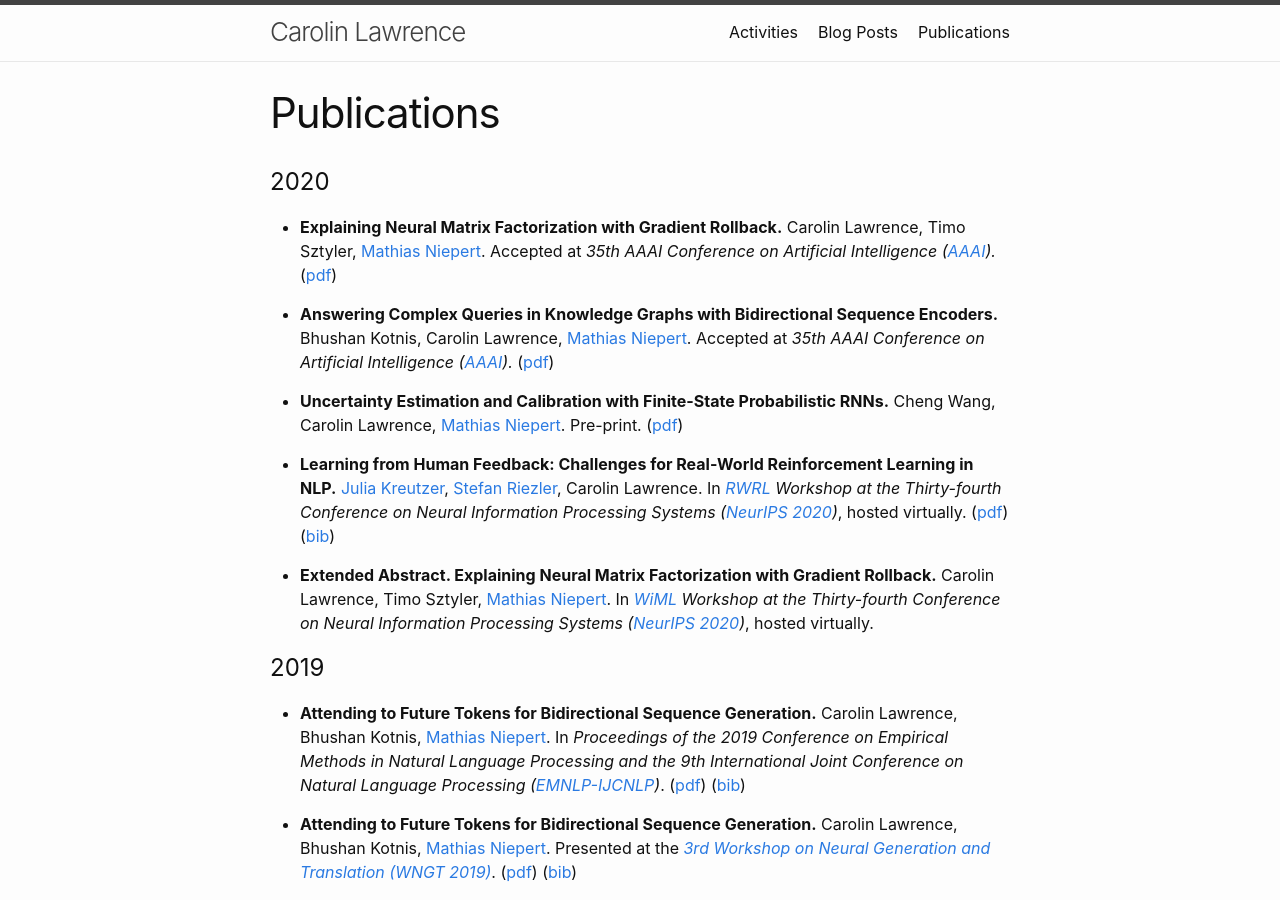
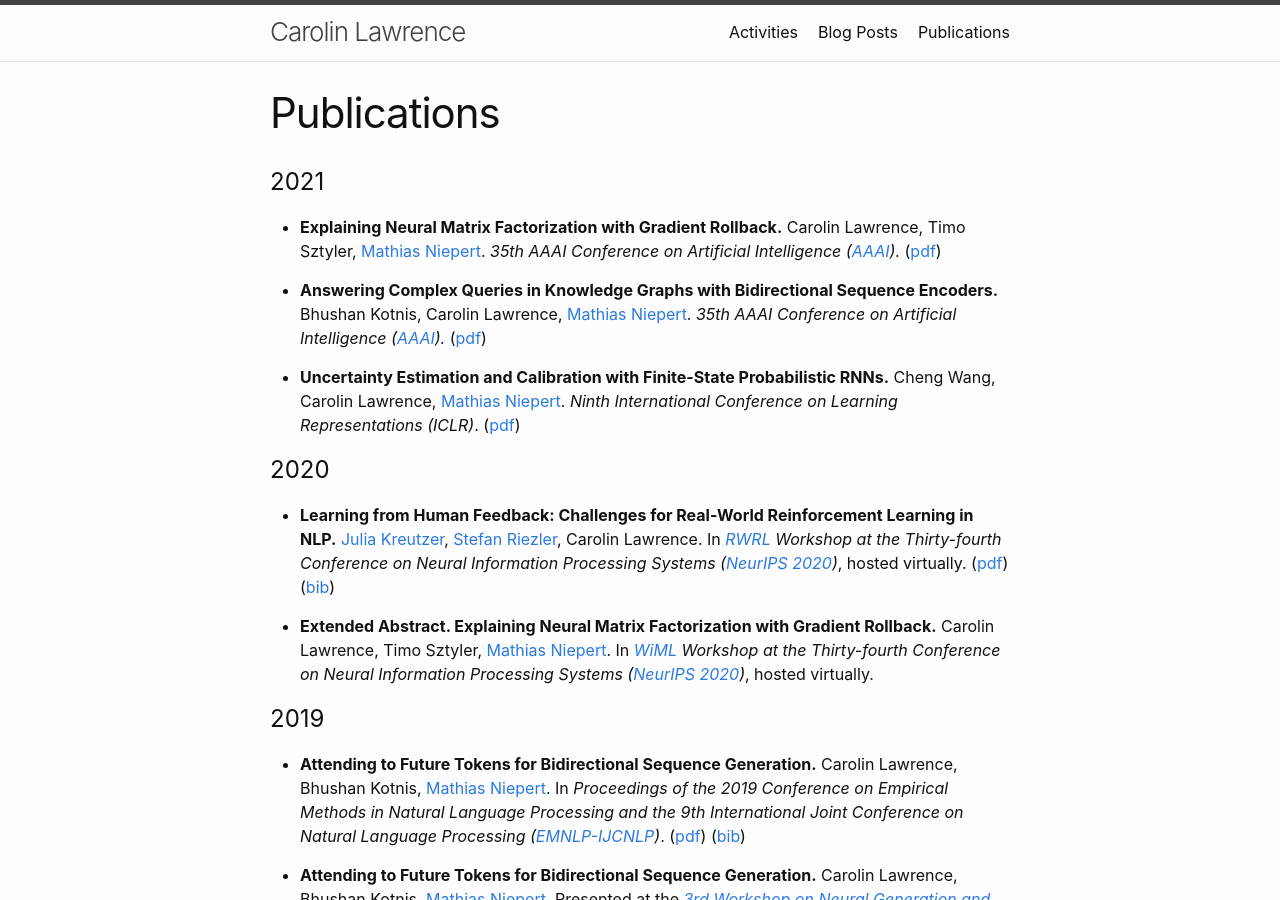
Before and after one commit to carolinlawrence/carolinlawrence.github.io, a Jekyll site: the page built from publications.markdown, in a window 1280 px wide and 900 px high. Built offline with Jekyll 4.4.1, drawn with Linux system fonts in a browser that asks for light colours.

Commit message:
Update publications.markdown

```diff
--- a/publications.markdown
+++ b/publications.markdown
@@ -4,11 +4,15 @@ permalink: "/publications/"
 layout: page
 ---
 
+# 2021
+<ul>
+<p><li><b>Explaining Neural Matrix Factorization with Gradient Rollback.</b> Carolin Lawrence, Timo Sztyler, <a href='http://www.matlog.net'>Mathias Niepert</a>. <i>35th AAAI Conference on Artificial Intelligence (<a href="https://aaai.org/Conferences/AAAI-21/">AAAI</a>).</i> (<a href="https://arxiv.org/abs/2010.05516">pdf</a>)</li></p>
+<p><li><b>Answering Complex Queries in Knowledge Graphs with Bidirectional Sequence Encoders.</b> Bhushan Kotnis, Carolin Lawrence, <a href='http://www.matlog.net'>Mathias Niepert</a>. <i>35th AAAI Conference on Artificial Intelligence (<a href="https://aaai.org/Conferences/AAAI-21/">AAAI</a>).</i> (<a href="https://arxiv.org/abs/2004.02596">pdf</a>)</li></p>
+<p><li><b>Uncertainty Estimation and Calibration with Finite-State Probabilistic RNNs.</b> Cheng Wang, Carolin Lawrence, <a href='http://www.matlog.net'>Mathias Niepert</a>. <i>Ninth International Conference on Learning Representations (ICLR)</i>. (<a href="https://arxiv.org/abs/2011.12010">pdf</a>)</li></p>
+</ul>
+
 # 2020
 <ul>
-<p><li><b>Explaining Neural Matrix Factorization with Gradient Rollback.</b> Carolin Lawrence, Timo Sztyler, <a href='http://www.matlog.net'>Mathias Niepert</a>. Accepted at <i>35th AAAI Conference on Artificial Intelligence (<a href="https://aaai.org/Conferences/AAAI-21/">AAAI</a>).</i> (<a href="https://arxiv.org/abs/2010.05516">pdf</a>)</li></p>
-<p><li><b>Answering Complex Queries in Knowledge Graphs with Bidirectional Sequence Encoders.</b> Bhushan Kotnis, Carolin Lawrence, <a href='http://www.matlog.net'>Mathias Niepert</a>. Accepted at <i>35th AAAI Conference on Artificial Intelligence (<a href="https://aaai.org/Conferences/AAAI-21/">AAAI</a>).</i> (<a href="https://arxiv.org/abs/2004.02596">pdf</a>)</li></p>
-<p><li><b>Uncertainty Estimation and Calibration with Finite-State Probabilistic RNNs.</b> Cheng Wang, Carolin Lawrence, <a href='http://www.matlog.net'>Mathias Niepert</a>. Pre-print. (<a href="https://arxiv.org/abs/2011.12010">pdf</a>)</li></p>
 <p><li><b>Learning from Human Feedback: Challenges for Real-World Reinforcement Learning in NLP.</b> <a href="https://research.google/people/JuliaKreutzer/">Julia Kreutzer</a>, <a href='http://www.cl.uni-heidelberg.de/~riezler/'>Stefan Riezler</a>, Carolin Lawrence. In <i><a href="https://sites.google.com/view/neurips2020rwrl">RWRL</a> Workshop at the Thirty-fourth Conference on Neural Information Processing Systems (<a href="https://nips.cc/Conferences/2020">NeurIPS 2020</a>)</i>, hosted virtually. (<a href="https://arxiv.org/abs/2011.02511">pdf</a>) (<a href="/bib/KreutzerETAL20.txt">bib</a>)</li></p>
 <p><li><b>Extended Abstract. Explaining Neural Matrix Factorization with Gradient Rollback.</b> Carolin Lawrence, Timo Sztyler, <a href='http://www.matlog.net'>Mathias Niepert</a>. In <i><a href="https://wimlworkshop.org/neurips2020/">WiML</a> Workshop at the Thirty-fourth Conference on Neural Information Processing Systems (<a href="https://nips.cc/Conferences/2020">NeurIPS 2020</a>)</i>, hosted virtually.</li></p>
 </ul>
```
